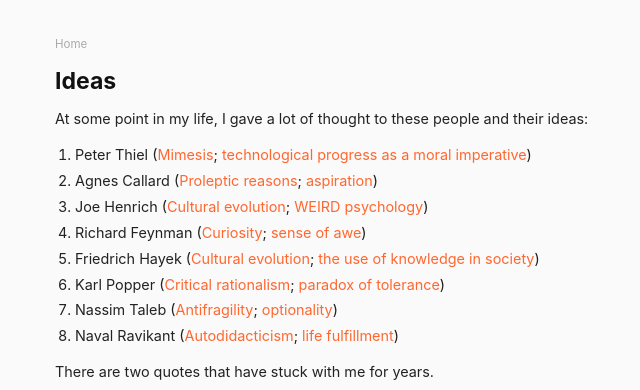
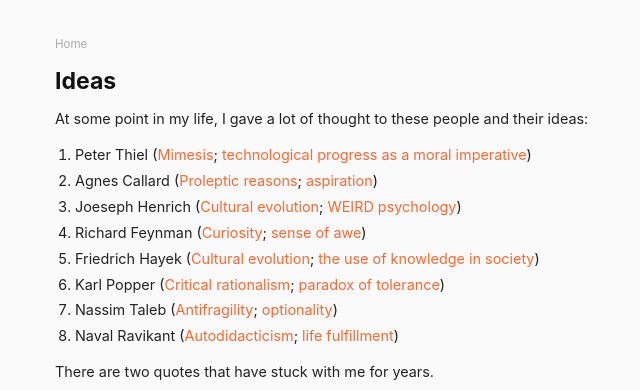
Before and after one commit to danschlz/danschulz.github.io, a Jekyll site: the page built from ideas.md, in a window 1280 px wide. Shown: the top 390 px of the page, without its empty margins (305-945 px from the left). Built offline with Jekyll 4.4.1, drawn with Linux system fonts in a browser that asks for light colours.

Commit message:
Update ideas.md

```diff
--- a/ideas.md
+++ b/ideas.md
@@ -7,7 +7,7 @@ At some point in my life, I gave a lot of thought to these people and their idea
 
 * Peter Thiel ([Mimesis](http://www.imitatio.org/); [technological progress as a moral imperative](https://www.youtube.com/watch?v=PsXFwy6gG_4))
 * Agnes Callard ([Proleptic reasons](https://humanities-web.s3.us-east-2.amazonaws.com/philosophy/prod/2019-06/Callard%20Proleptic%20Reasons%20Final%20Published%20Version%20OSME.pdf); [aspiration](https://humanities-web.s3.us-east-2.amazonaws.com/philosophy/prod/2018-09/Aspiration%20final%20ms.%20UV.pdf))
-* Joe Henrich ([Cultural evolution](https://www2.psych.ubc.ca/~henrich/Website/Papers/HenrichetalFiveMistake11.pdf); [WEIRD psychology](https://www2.psych.ubc.ca/~henrich/pdfs/WeirdPeople.pdf))
+* Joeseph Henrich ([Cultural evolution](https://www2.psych.ubc.ca/~henrich/Website/Papers/HenrichetalFiveMistake11.pdf); [WEIRD psychology](https://www2.psych.ubc.ca/~henrich/pdfs/WeirdPeople.pdf))
 * Richard Feynman ([Curiosity](https://www.youtube.com/watch?v=lmTmGLzPVyM); [sense of awe](https://www.youtube.com/watch?v=36GT2zI8lVA))
 * Friedrich Hayek ([Cultural evolution](https://www.docdroid.net/n8mk5H9/the-three-sources-of-human-values-pdf); [the use of knowledge in society](http://www.econlib.org/library/Essays/hykKnw1.html))
 * Karl Popper ([Critical rationalism](https://en.wikipedia.org/wiki/Critical_rationalism); [paradox of tolerance](https://en.wikipedia.org/wiki/Paradox_of_tolerance))
```
